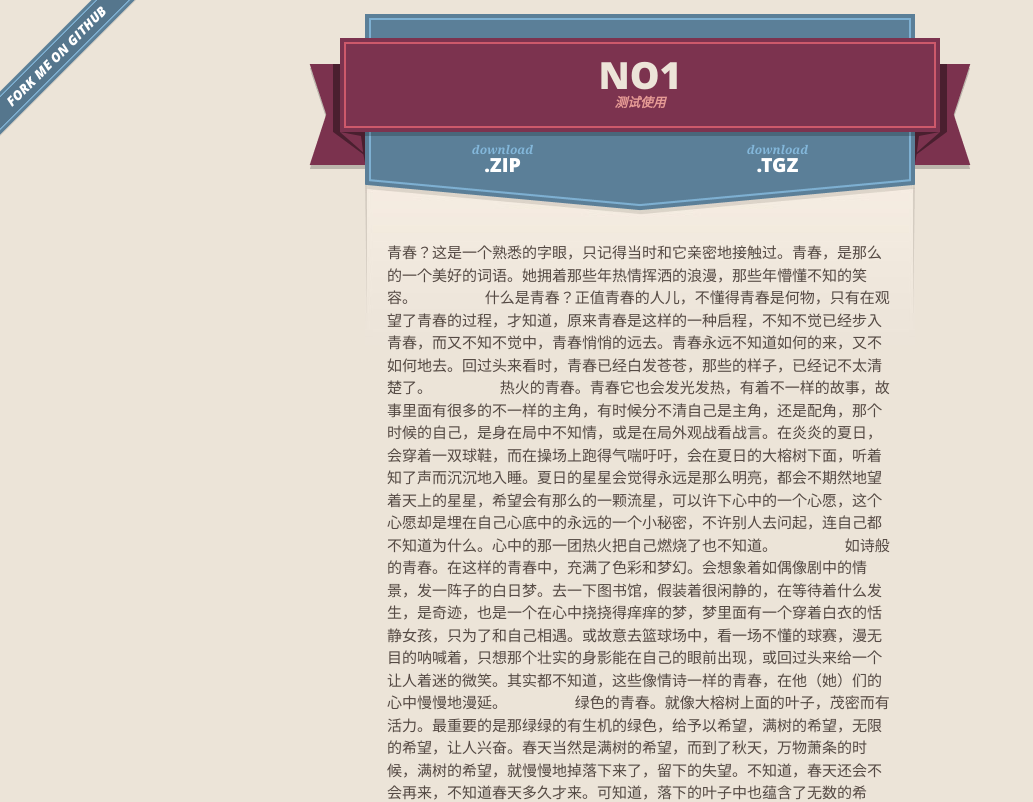
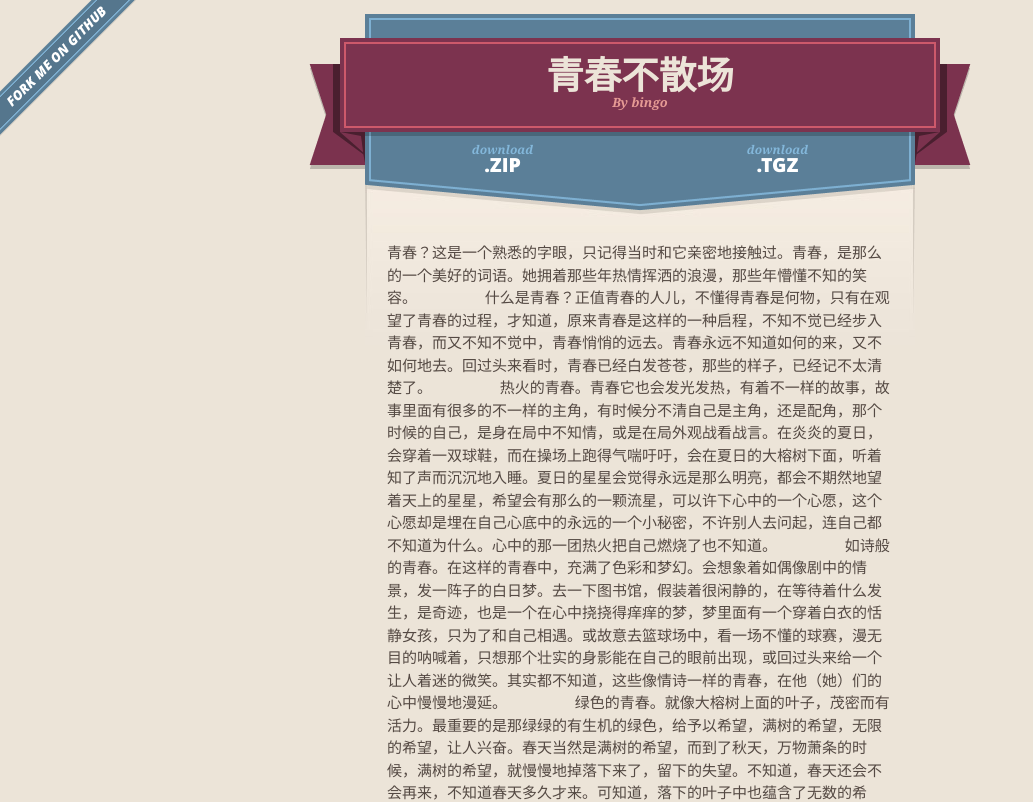
Before and after one commit to bingo110/NO1, a plain HTML site: page index.html in a window 1280 px wide. Shown: the top 802 px of the page, without its empty margins (0-1033 px from the left). Drawn offline with nearby package versions, Linux system fonts and the light colour scheme.

Commit message:
Update index.html

```diff
--- a/index.html
+++ b/index.html
@@ -27,8 +27,8 @@
       <header>
         <span class="ribbon-outer">
           <span class="ribbon-inner">
-            <h1>No1</h1>
-            <h2>测试使用</h2>
+            <h1>青春不散场</h1>
+            <h2> By bingo</h2>
           </span>
           <span class="left-tail"></span>
           <span class="right-tail"></span>
```
